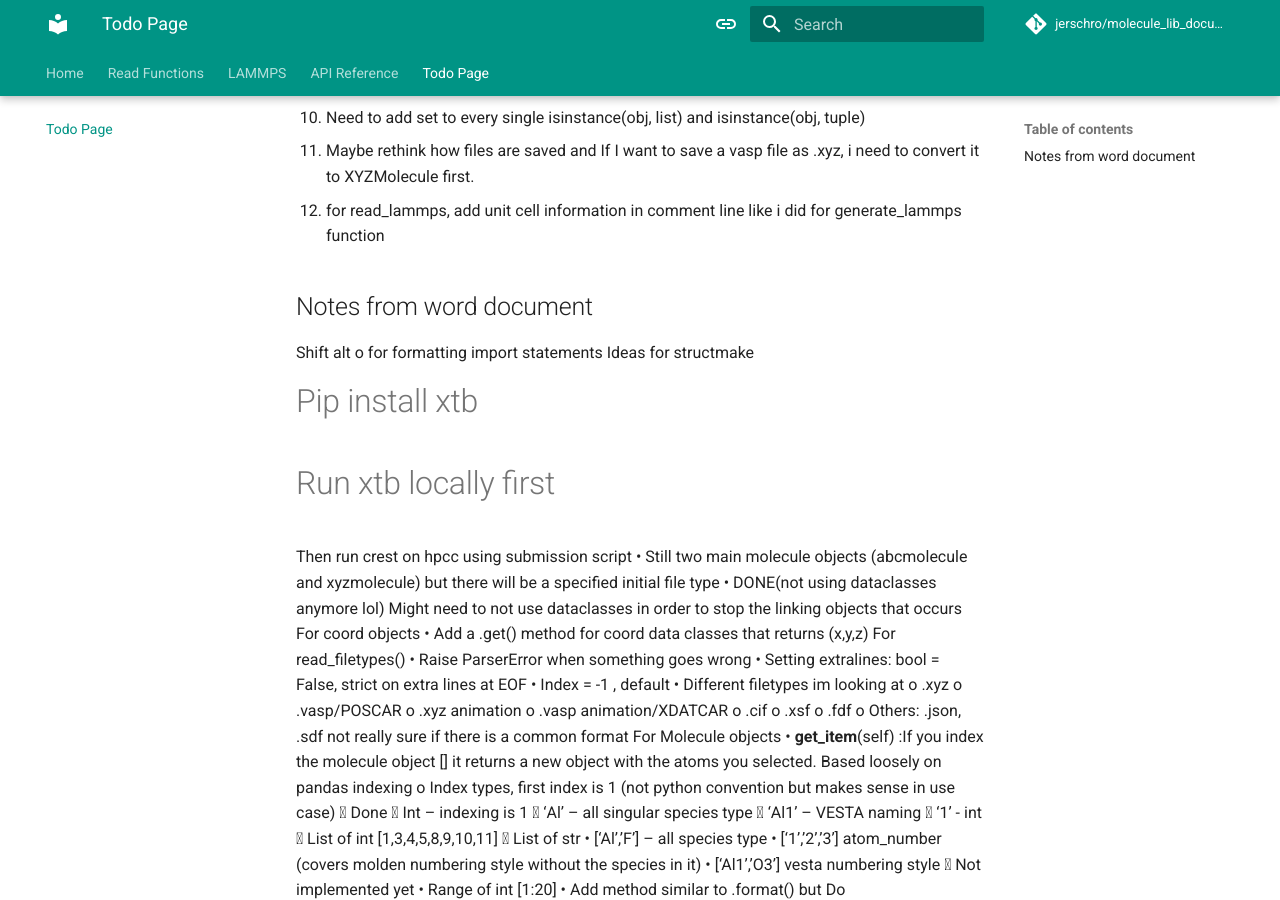
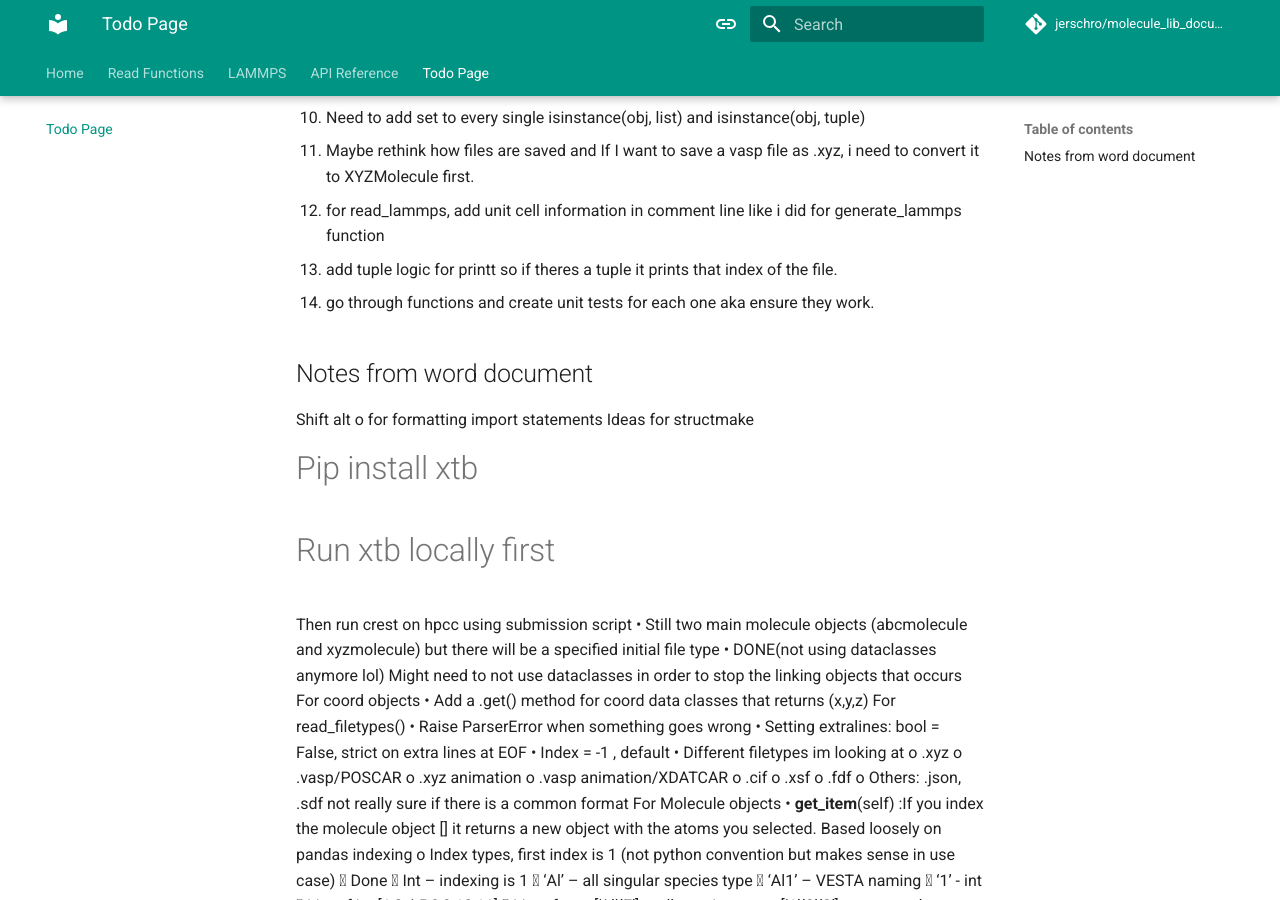
Before and after one commit to jerschro/molecule_lib_documentation, an MkDocs documentation site: the page built from docs/todo.md, in a window 1280 px wide and 900 px high, scrolled down 518 px. Built offline with MkDocs 1.6.1 and Material for MkDocs 9.7.7, drawn with Linux system fonts in a browser that asks for light colours; comment, search, counter and statistics services are not loaded.

Commit message:
Update todo.md

```diff
--- a/docs/todo.md
+++ b/docs/todo.md
@@ -12,6 +12,8 @@
 11. Need to add set to every single isinstance(obj, list) and isinstance(obj, tuple)
 12. Maybe rethink how files are saved and If I want to save a vasp file as .xyz, i need to convert it to XYZMolecule first.
 13. for read_lammps, add unit cell information in comment line like i did for generate_lammps function
+14. add tuple logic for printt so if theres a tuple it prints that index of the file.
+15. go through functions and create unit tests for each one aka ensure they work.
 
 ## Notes from word document
 Shift alt o for formatting import statements
```
